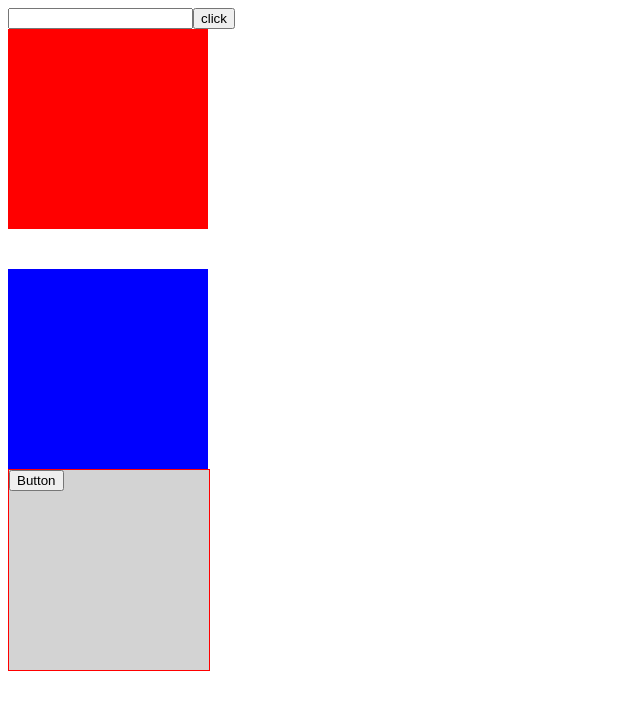
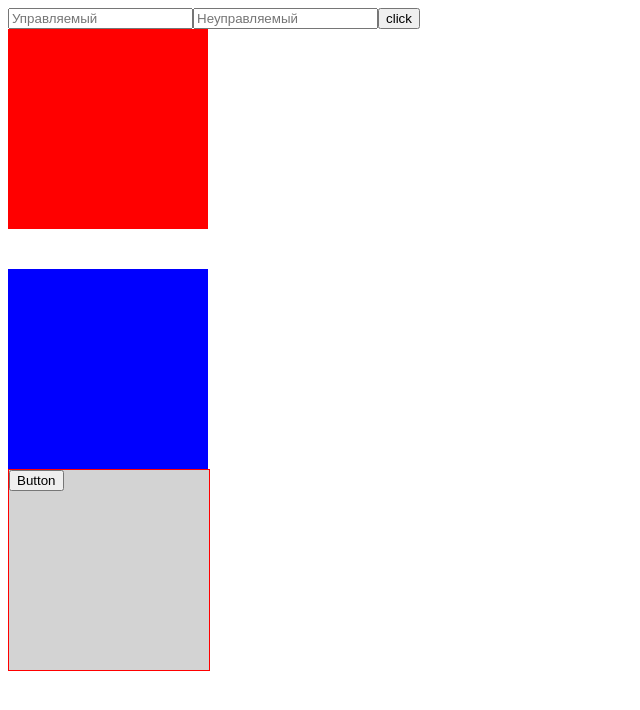
Before and after one commit to markushitstep/react-ts, a React (Create React App) app: page / in a window 1280 px wide. Shown: the top 710 px of the page, without its empty margins (0-640 px from the left). Built offline with nearby package versions, Linux system fonts and the light colour scheme; no server answers.

Commit message:
typing useRef hook

```diff
--- a/package.json
+++ b/package.json
@@ -10,9 +10,11 @@
     "@types/node": "^16.11.25",
     "@types/react": "^17.0.39",
     "@types/react-dom": "^17.0.11",
+    "@types/react-router-dom": "^5.3.3",
     "axios": "^0.26.0",
     "react": "^17.0.2",
     "react-dom": "^17.0.2",
+    "react-router-dom": "^6.2.1",
     "react-scripts": "5.0.0",
     "typescript": "^4.5.5",
     "web-vitals": "^2.1.4"
--- a/src/components/EventsExample.tsx
+++ b/src/components/EventsExample.tsx
@@ -1,17 +1,20 @@
-import React, { FC, useState } from 'react';
+import React, { FC, useRef, useState } from 'react';
 import { ITodo } from '../types/types';
 
 
 export const EventsExample: FC = () => {
     const [value, setValue] = useState<string>('');
     const [isDrag, setIsDrag] = useState<boolean>(false);
+    const inputRef = useRef<HTMLInputElement>(null)
+
 
     const changeHandler = (e: React.ChangeEvent<HTMLInputElement>): void => {
         setValue(e.target.value);
     }
 
     const clickHandler = (e: React.MouseEvent<HTMLButtonElement>): void => {
-        console.log(value)
+        console.log(inputRef.current?.value)
+
     }
 
     const dragHandler = (e: React.DragEvent<HTMLDivElement>): void => {
@@ -37,7 +40,8 @@
 
     return (
         <div>
-            <input value={value} onChange={changeHandler} type="text" />
+            <input value={value} onChange={changeHandler} type="text" placeholder="Управляемый"/>
+            <input ref={inputRef} type="text" placeholder="Неуправляемый"/>
             <button onClick={clickHandler}>click</button>
             <div onDrag={dragHandler} draggable style={{ width: '200px', height: "200px", backgroundColor: "red", marginBottom: '40px' }}></div>
             <div
```
Also changed, not shown: 1 other file (tests, documents, lock files or other folders).
